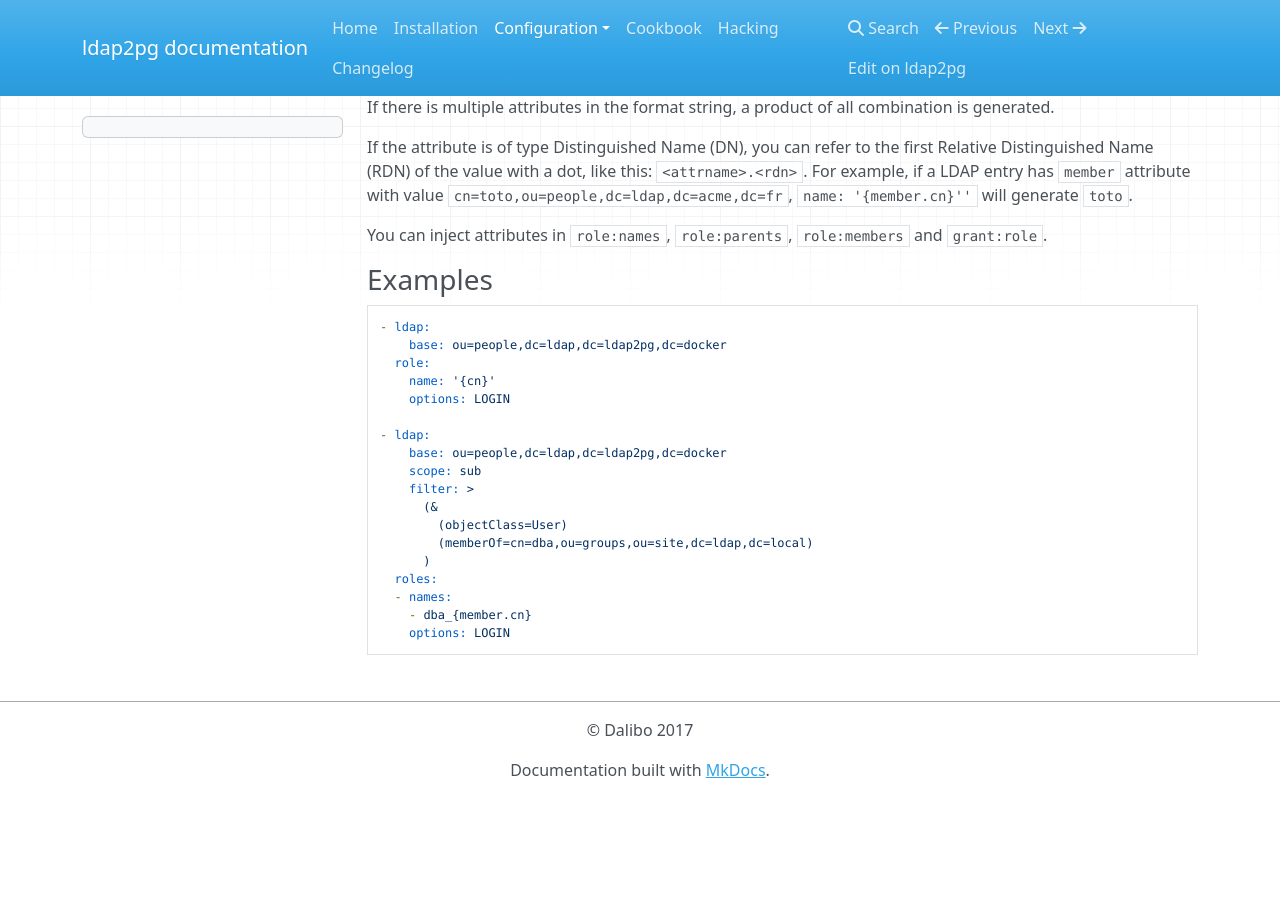
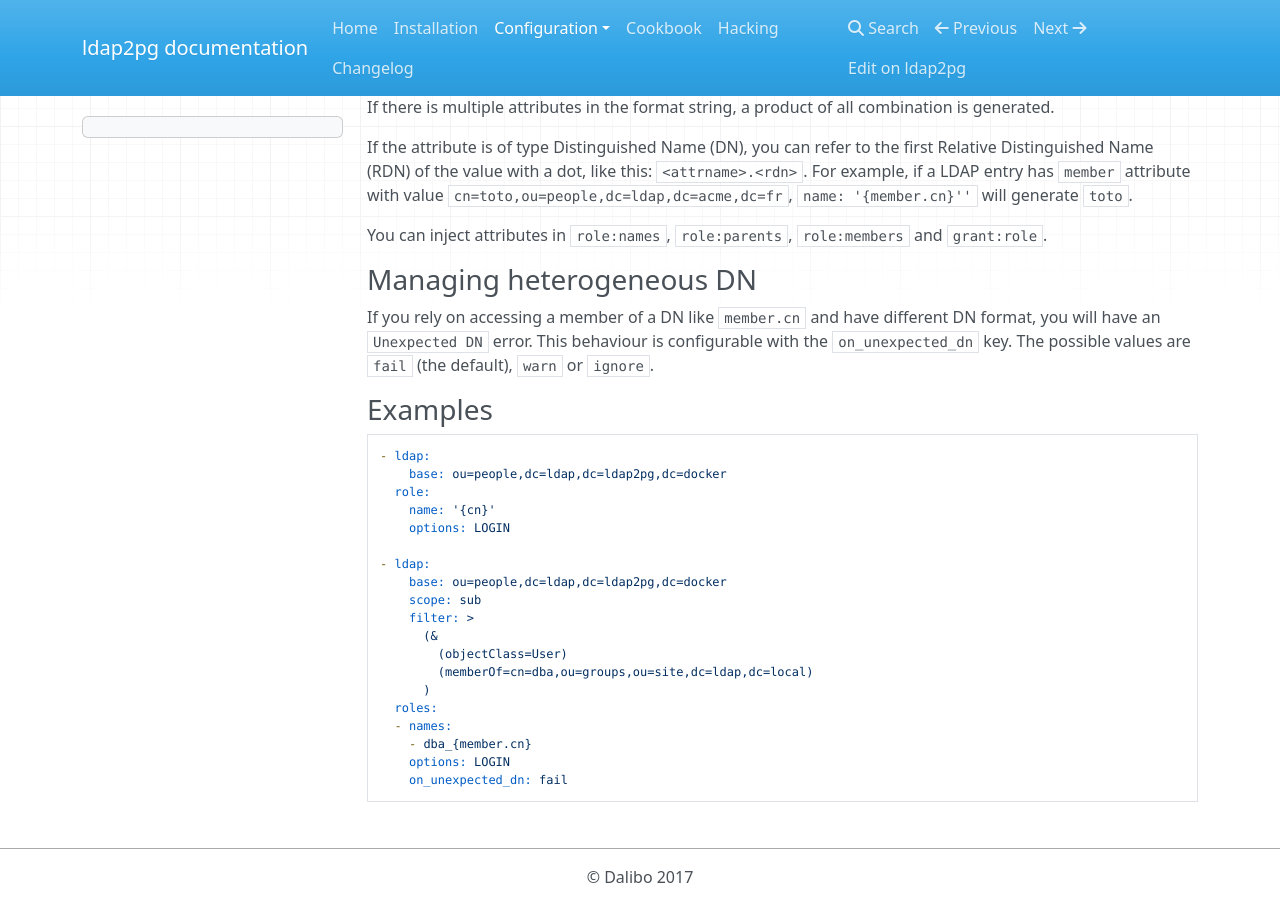
Before and after one commit to dalibo/ldap2pg, an MkDocs documentation site: the page built from docs/ldap.md, in a window 1280 px wide and 900 px high, scrolled down 581 px. Built offline with MkDocs 1.6.1, drawn with Linux system fonts in a browser that asks for light colours; nearby versions of some CDN libraries; old or Windows-style settings are respelled for this version of MkDocs; before the commit the page ends 1379 px from its top, so only the background shows below that.

Commit message:
Configure behaviour on unexpected DN
On time, we may trigger another LDAP query.

````diff
--- a/docs/ldap.md
+++ b/docs/ldap.md
@@ -42,6 +42,14 @@ You can inject attributes in `role:names`, `role:parents`, `role:members` and
 `grant:role`.
 
 
+## Managing heterogeneous DN
+
+If you rely on accessing a member of a DN like `member.cn` and have different DN
+format, you will have an `Unexpected DN` error. This behaviour is configurable
+with the `on_unexpected_dn` key. The possible values are `fail` (the default),
+`warn` or `ignore`.
+
+
 ## Examples
 
 ``` yaml
@@ -63,4 +71,5 @@ You can inject attributes in `role:names`, `role:parents`, `role:members` and
   - names:
     - dba_{member.cn}
     options: LOGIN
+    on_unexpected_dn: fail
 ```
--- a/ldap2pg.yml
+++ b/ldap2pg.yml
@@ -132,6 +132,7 @@ sync_map:
     parent:
     - ldap_roles
     - writers
+    on_unexpected_dn: warn
 - ldap:
     base: ou=groups,dc=ldap,dc=ldap2pg,dc=docker
     filter: |
````
Also changed, not shown: docs/changelog.md (+4 -2 lines), 3 other files.
